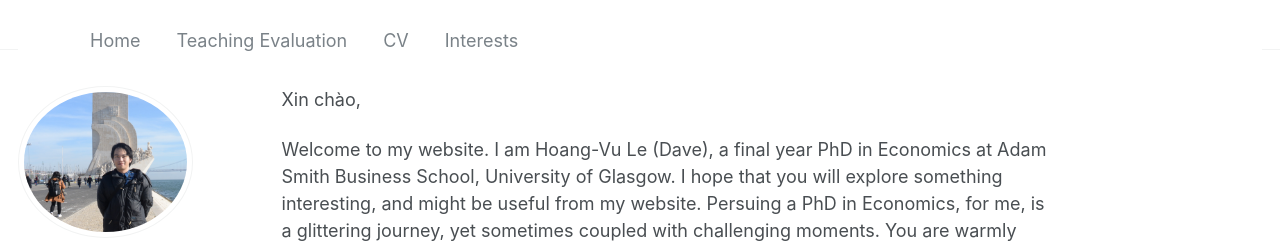
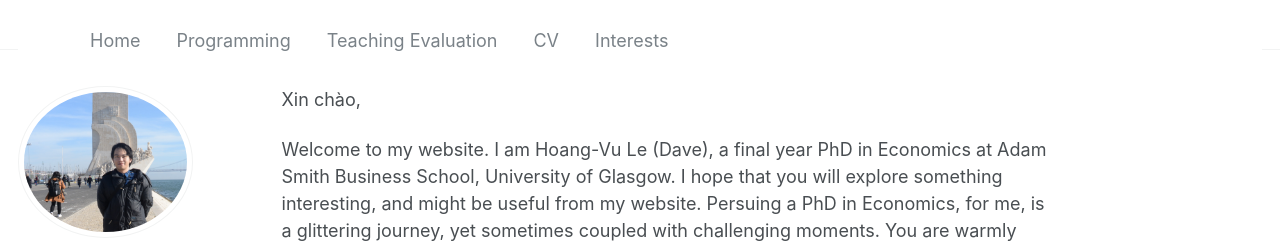
Before and after one commit to hvule/hvule.github.io, a Jekyll site: the page built from _pages/about.md, in a window 1280 px wide. Shown: the top 243 px of the page. Built offline with Jekyll 4.4.1, drawn with Linux system fonts in a browser that asks for light colours; some web fonts are replaced.

Commit message:
Update navigation.yml

```diff
--- a/_data/navigation.yml
+++ b/_data/navigation.yml
@@ -4,6 +4,8 @@ main:
   - title: "Home"
     url: /
 
+  - title: "Programming"
+    url: /program/
   #- title: "Publications"
   #  url: /publications/
 
```
